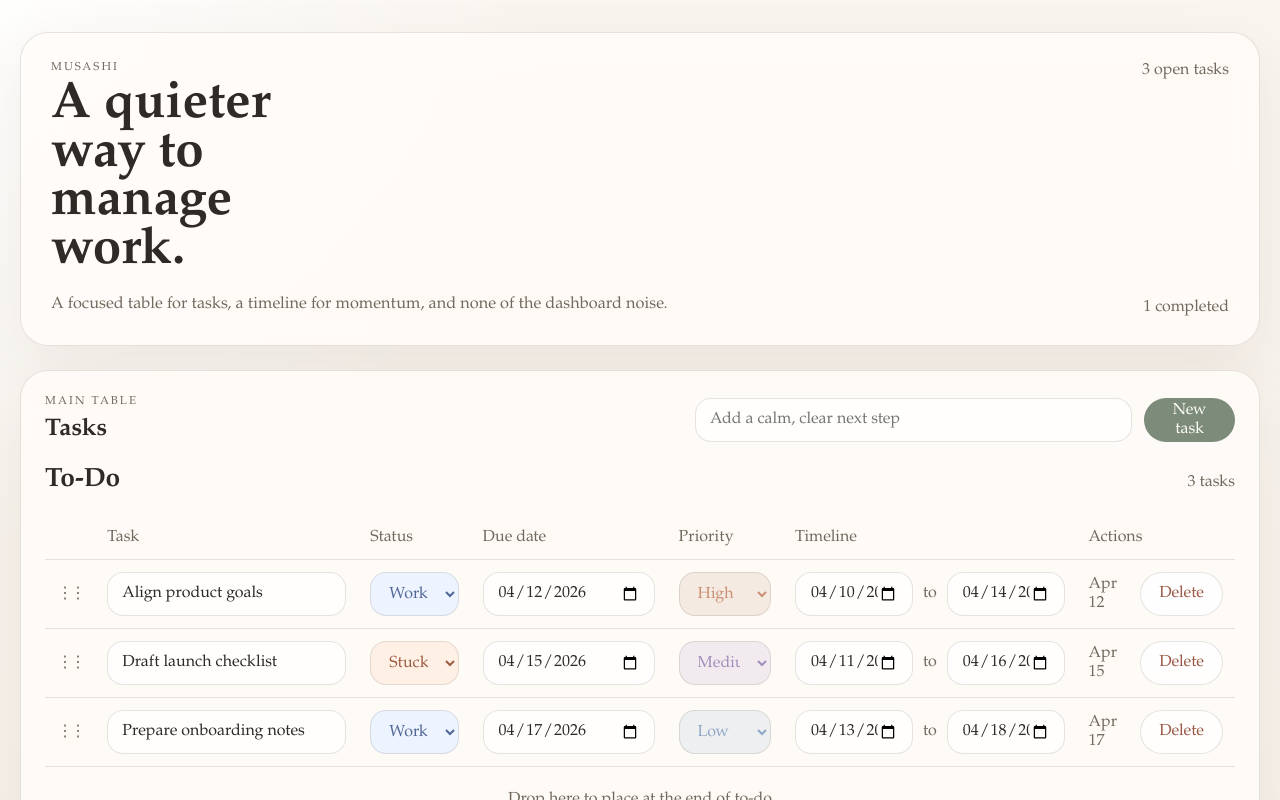
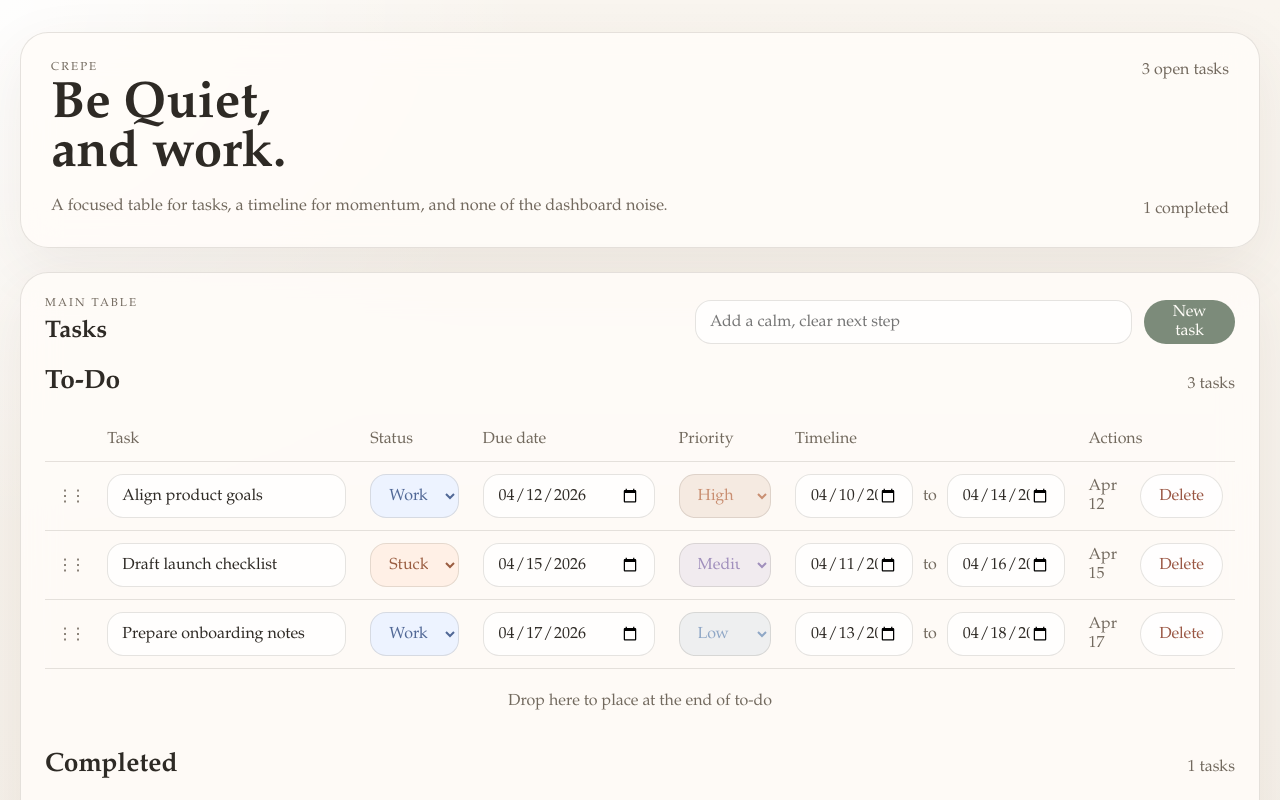
Before and after one commit to VittorioC13/Crepe, a Next.js app: page / in a window 1280 px wide. Shown: the top 800 px of the page. Built offline with nearby package versions, Linux system fonts and the light colour scheme.

Commit message:
rename app to crepe

```diff
--- a/app/layout.tsx
+++ b/app/layout.tsx
@@ -3,7 +3,7 @@ import type { Metadata } from "next";
 import "./globals.css";
 
 export const metadata: Metadata = {
-  title: "Musashi",
+  title: "Crepe",
   description: "A minimalist project management workspace.",
 };
 
--- a/src/components/TaskBoardShell.tsx
+++ b/src/components/TaskBoardShell.tsx
@@ -12,8 +12,8 @@ export function TaskBoardShell() {
     <main className="app-shell">
       <section className="hero-card">
         <div>
-          <p className="eyebrow">Musashi</p>
-          <h1>A quieter way to manage work.</h1>
+          <p className="eyebrow">Crepe</p>
+          <h1>Be Quiet, and work.</h1>
           <p className="hero-copy">
             A focused table for tasks, a timeline for momentum, and none of the
             dashboard noise.
```
Also changed, not shown: 1 other file (tests, documents, lock files or other folders).
